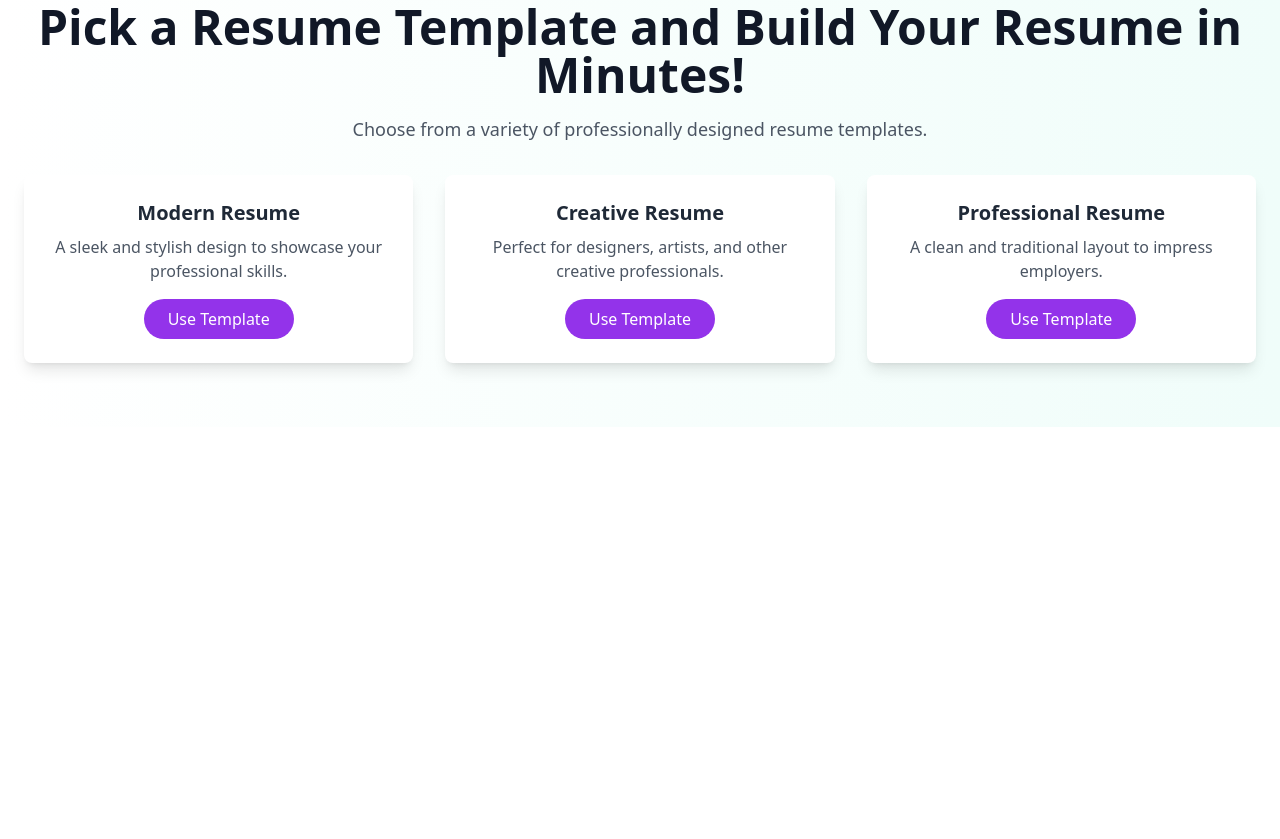
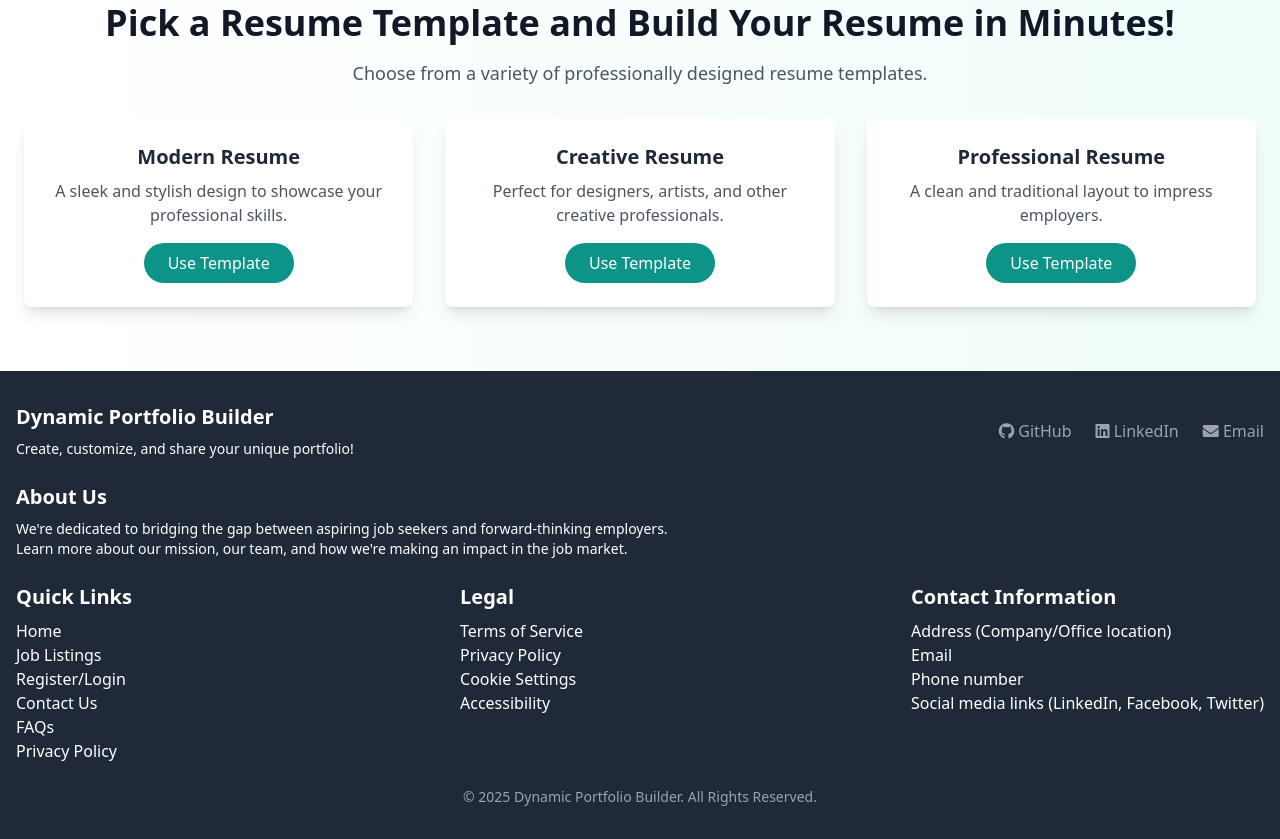
Before and after one commit to sanjana514/Dynamic_Portfolio_Builder, a plain HTML site: page frontend/index.html in a window 1280 px wide. Shown: the part 571-1410 px from the top of the page. Before the commit the page ends 998 px from the top, so only its background shows below. Drawn offline with nearby package versions, Linux system fonts and the light colour scheme.

Commit message:
Basic Structure

```diff
--- a/frontend/index.html
+++ b/frontend/index.html
@@ -4,6 +4,8 @@
     <meta charset="UTF-8">
     <meta name="viewport" content="width=device-width, initial-scale=1.0">
     <script src="https://cdn.tailwindcss.com"></script>
+    <link href="https://cdnjs.cloudflare.com/ajax/libs/font-awesome/5.15.4/css/all.min.css" rel="stylesheet">
+
 </head>
 <body>
     <header class="bg-white shadow-md sticky top-0 z-50">
@@ -63,7 +65,7 @@
     <section class="bg-gradient-to-r from-white to-teal-50 py-16">
         <div class="container mx-auto px-6 text-center">
             <!-- Hero Title -->
-            <h1 class="text-4xl md:text-5xl font-bold text-gray-900 leading-tight">
+            <h1 class="text-4xl md:text-4xl font-bold text-gray-900 leading-tight">
                 Pick a Resume Template and Build Your Resume in Minutes!
             </h1>
 
@@ -78,24 +80,99 @@
                 <div class="bg-white p-6 rounded-lg shadow-lg">
                     <h2 class="text-xl font-semibold text-gray-800">Modern Resume</h2>
                     <p class="mt-2 text-gray-600">A sleek and stylish design to showcase your professional skills.</p>
-                    <button class="mt-4 px-6 py-2 bg-purple-600 text-white rounded-full">Use Template</button>
+                    <button class="mt-4 px-6 py-2 bg-teal-600 hover:bg-teal-800 text-white rounded-full">Use Template</button>
                 </div>
 
                 <!-- Template 2 -->
                 <div class="bg-white p-6 rounded-lg shadow-lg">
                     <h2 class="text-xl font-semibold text-gray-800">Creative Resume</h2>
                     <p class="mt-2 text-gray-600">Perfect for designers, artists, and other creative professionals.</p>
-                    <button class="mt-4 px-6 py-2 bg-purple-600 text-white rounded-full">Use Template</button>
+                    <button class="mt-4 px-6 py-2 bg-teal-600 hover:bg-teal-800 text-white rounded-full">Use Template</button>
                 </div>
 
                 <!-- Template 3 -->
                 <div class="bg-white p-6 rounded-lg shadow-lg">
                     <h2 class="text-xl font-semibold text-gray-800">Professional Resume</h2>
                     <p class="mt-2 text-gray-600">A clean and traditional layout to impress employers.</p>
-                    <button class="mt-4 px-6 py-2 bg-purple-600 text-white rounded-full">Use Template</button>
+                    <button class="mt-4 px-6 py-2 bg-teal-600 hover:bg-teal-800 text-white rounded-full">Use Template</button>
                 </div>
             </div>
         </div>
     </section>
+    <footer class="bg-gray-800 text-white py-8">
+        <div class="container mx-auto px-4">
+            <div class="flex flex-col md:flex-row justify-between items-center mb-6">
+                <div class="mb-4 md:mb-0">
+                    <p class="text-xl font-semibold">Dynamic Portfolio Builder</p>
+                    <p class="text-sm mt-2">Create, customize, and share your unique portfolio!</p>
+                </div>
+                <div class="flex space-x-6">
+                    <a href="https://github.com/sanjana514" target="_blank" class="text-gray-400 hover:text-white">
+                        <i class="fab fa-github"></i> GitHub
+                    </a>
+                    <a href="https://www.linkedin.com/in/sanjana514" target="_blank" class="text-gray-400 hover:text-white">
+                        <i class="fab fa-linkedin"></i> LinkedIn
+                    </a>
+                    <a href="mailto:sanjana@example.com" class="text-gray-400 hover:text-white">
+                        <i class="fas fa-envelope"></i> Email
+                    </a>
+                </div>
+            </div>
+
+            <!-- About Us Section -->
+            <div class="mb-6">
+                <p class="text-xl font-semibold">About Us</p>
+                <p class="text-sm mt-2">
+                    We're dedicated to bridging the gap between aspiring job seekers
+                    and forward-thinking employers.</br>Learn more about our mission, our team,
+                    and how we're making an impact in the job market.
+                </p>
+            </div>
+
+            <!-- Quick Links and Legal Sections -->
+            <div class="flex justify-between space-x-6">
+                <!-- Quick Links -->
+                <div>
+                    <p class="text-xl font-semibold">Quick Links</p>
+                    <ul class="mt-2">
+                        <li>Home</li>
+                        <li>Job Listings</li>
+                        <li>Register/Login</li>
+                        <li>Contact Us</li>
+                        <li>FAQs</li>
+                        <li>Privacy Policy</li>
+                    </ul>
+                </div>
+
+                <!-- Legal Section -->
+                <div>
+                    <p class="text-xl font-semibold">Legal</p>
+                    <ul class="mt-2">
+                        <li>Terms of Service</li>
+                        <li>Privacy Policy</li>
+                        <li>Cookie Settings</li>
+                        <li>Accessibility</li>
+                    </ul>
+                </div>
+
+                <!-- Contact Information -->
+                <div>
+                    <p class="text-xl font-semibold">Contact Information</p>
+                    <ul class="mt-2">
+                        <li>Address (Company/Office location)</li>
+                        <li>Email</li>
+                        <li>Phone number</li>
+                        <li>Social media links (LinkedIn, Facebook, Twitter)</li>
+                    </ul>
+                </div>
+            </div>
+
+            <!-- Footer Copyright -->
+            <div class="mt-6 text-center text-sm text-gray-400">
+                <p>&copy; 2025 Dynamic Portfolio Builder. All Rights Reserved.</p>
+            </div>
+        </div>
+    </footer>
+
 </body>
 </html>
```
